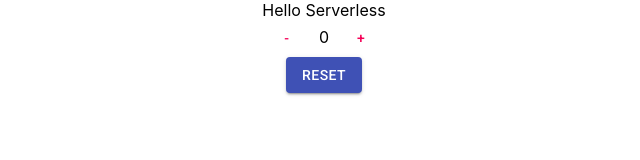
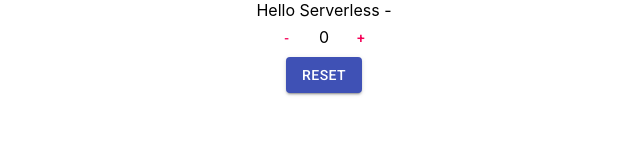
Before and after one commit to singhlovepreet9/hello-serverless, a React (Create React App) app in the folder frontend/: page / in a window 1280 px wide. Shown: the top 160 px of the page, without its empty margins (316-956 px from the left). Built offline with nearby package versions, Linux system fonts and the light colour scheme; no server answers.

Commit message:
some change

```diff
--- a/frontend/src/components/Counter.jsx
+++ b/frontend/src/components/Counter.jsx
@@ -29,7 +29,7 @@ class Counter extends Component {
   render() {
     return (
       <div style={{ align: "center" }}>
-        Hello Serverless {this.state.message}
+        Hello Serverless - {this.state.message}
         <div>
           <Button varaint="outlined" onClick={this.decrement} color="secondary">
             -
```
